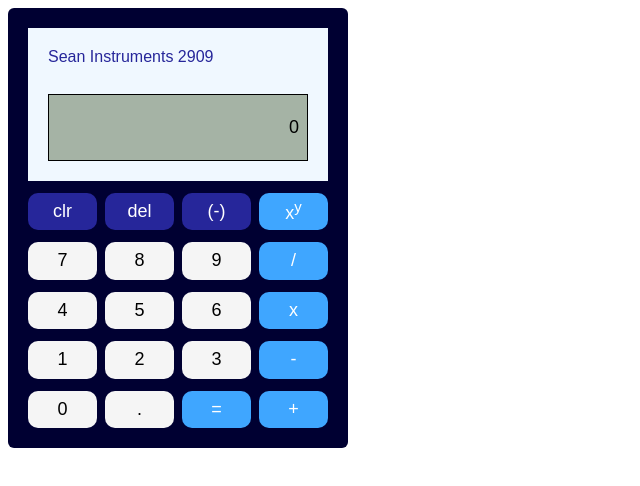
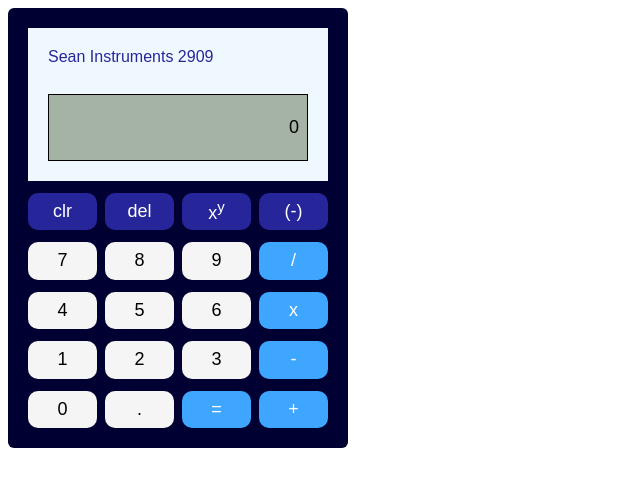
Before and after one commit to sean-nl/odin-calculator, a plain HTML site: page index.html in a window 1280 px wide. Shown: the whole page, without its empty margins (0-640 px from the left). Drawn offline with Linux system fonts and the light colour scheme.

Commit message:
Style adjustments for pow and neg buttons

```diff
--- a/index.html
+++ b/index.html
@@ -15,8 +15,8 @@
         <div class="row">
             <button id="clr">clr</button>
             <button id="del">del</button>
+            <button id="pow" class="operator">x<sup>y</sup></button>
             <button id="neg">(-)</button>
-            <button class="operator">x<sup>y</sup></button>
         </div>
         <div class="row">
             <button class="num" id ="7">7</button>
--- a/styles.css
+++ b/styles.css
@@ -16,15 +16,13 @@
     border-radius: 6px;
 }
 
-
-
 .row {
     display: flex;
     flex: 1;
     gap: 8px;
 }
 
-button {
+button, #pow {
     flex: 1;
     font-size: large;
     background-color: rgb(38, 38, 154);
```
